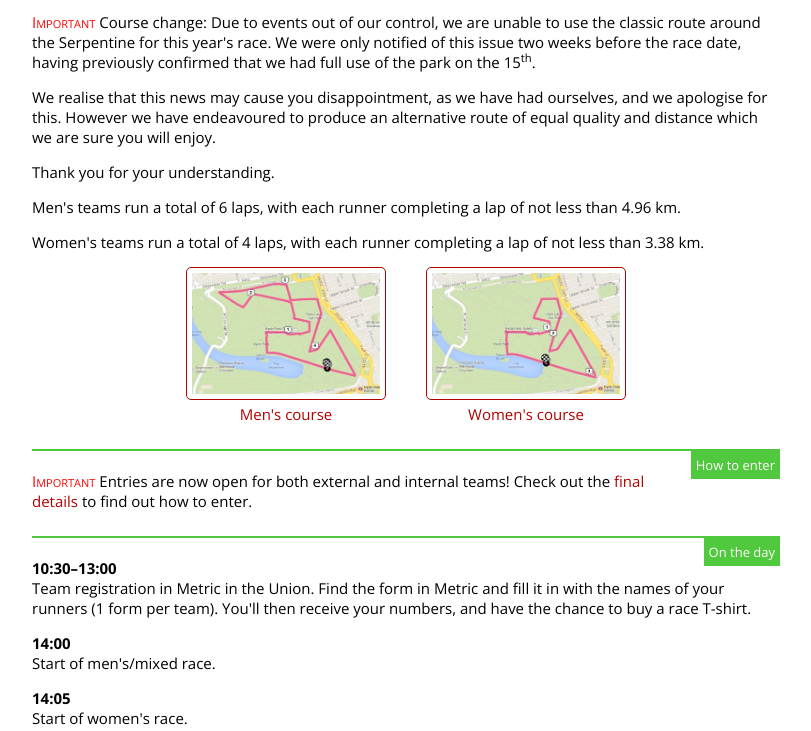
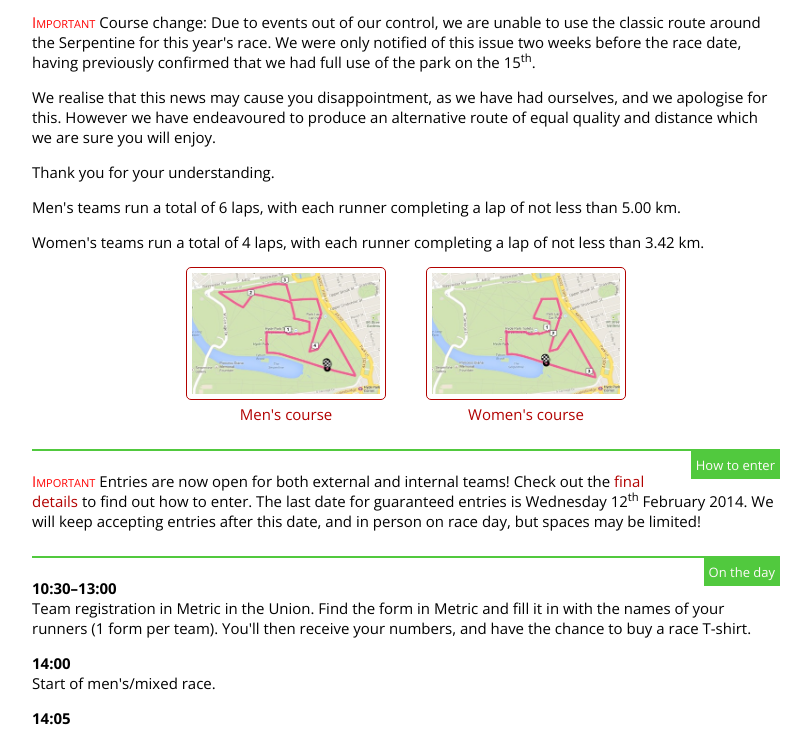
Before and after one commit to MilanMisak/HydeParkRelays, a website: page assets/index.html in a window 1280 px wide. Shown: the part 525-1256 px from the top of the page, without its empty margins (234-1045 px from the left). Drawn offline with nearby package versions, Linux system fonts and the light colour scheme.

Commit message:
Updated final details PDF and some text

```diff
--- a/assets/index.html
+++ b/assets/index.html
@@ -49,8 +49,8 @@
                 <p><span class="important">Important</span> Course change: Due to events out of our control, we are unable to use the classic route around the Serpentine for this year's race. We were only notified of this issue two weeks before the race date, having previously confirmed that we had full use of the park on the 15<sup>th</sup>.</p>
                 <p>We realise that this news may cause you disappointment, as we have had ourselves, and we apologise for this. However we have endeavoured to produce an alternative route of equal quality and distance which we are sure you will enjoy.</p>
                 <p>Thank you for your understanding.</p>
-                <p>Men's teams run a total of 6 laps, with each runner completing a lap of not less than 4.96 km.</p>
-                <p>Women's teams run a total of 4 laps, with each runner completing a lap of not less than 3.38 km.</p>
+                <p>Men's teams run a total of 6 laps, with each runner completing a lap of not less than 5.00 km.</p>
+                <p>Women's teams run a total of 4 laps, with each runner completing a lap of not less than 3.42 km.</p>
 
                 <div class="pure-g-r">
                     <div class="pure-u-1-2 course-map-box-left">
@@ -76,7 +76,7 @@
                 <div class="band-title-bar">
                     <h3 class="band-title">How to enter</h3>
                 </div>
-                <p><span class="important">Important</span> Entries are now open for both external and internal teams! Check out the <a href="files/HPR2014FinalDetails.pdf">final details</a> to find out how to enter.</p>
+                <p><span class="important">Important</span> Entries are now open for both external and internal teams! Check out the <a href="files/HPR2014FinalDetails.pdf">final details</a> to find out how to enter. The last date for guaranteed entries is Wednesday 12<sup>th</sup> February 2014. We will keep accepting entries after this date, and in person on race day, but spaces may be limited!</p>
             </div>
         </div>
 
```
Also changed, not shown: 1 other file.
